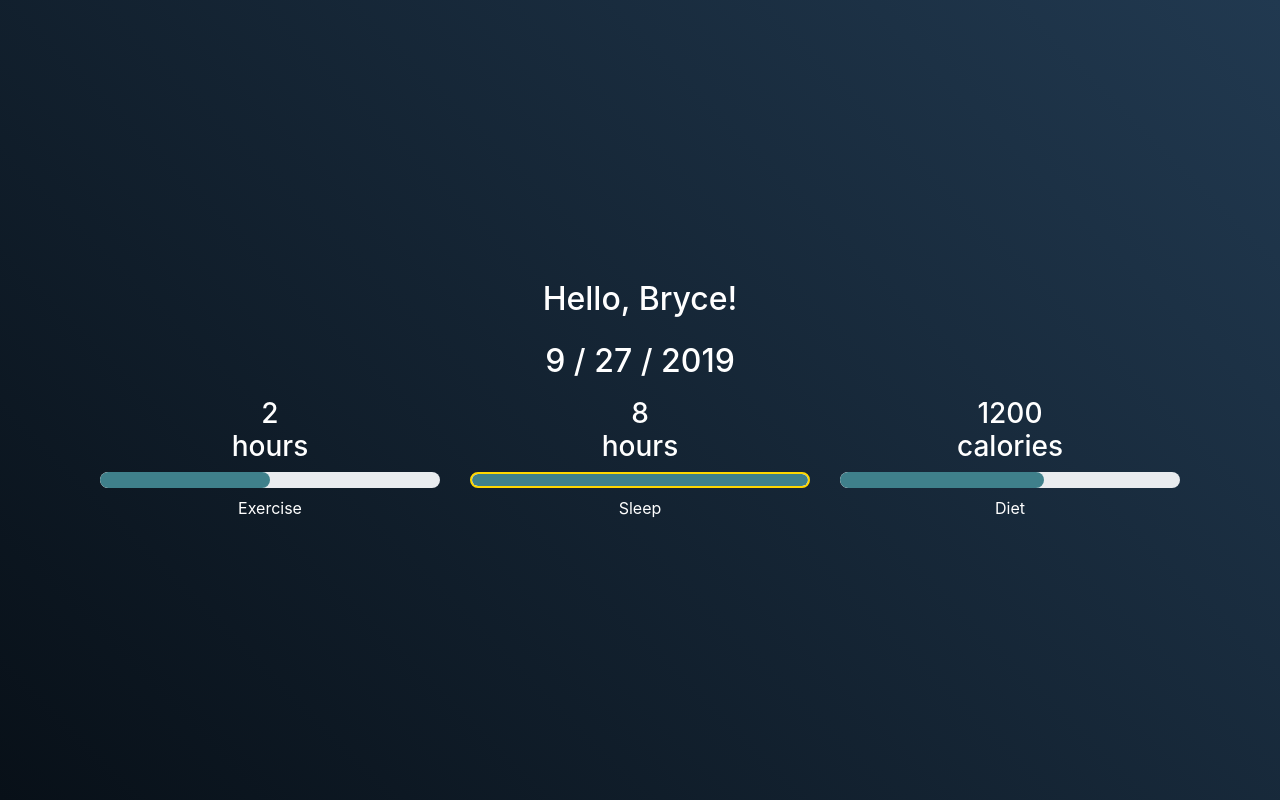
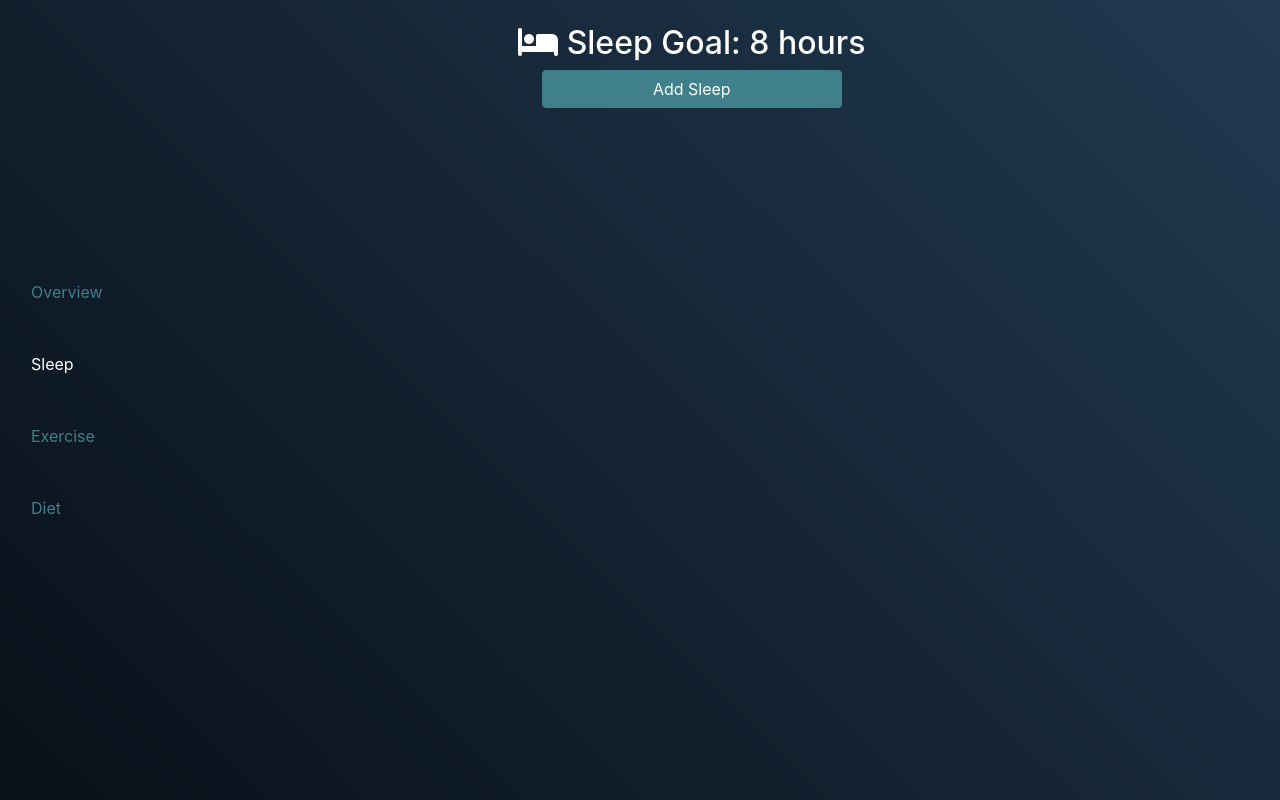
Before and after one commit to morrisbc/daze, a React (Create React App) app: page /dashboard/sleep in a window 1280 px wide. Built offline with nearby package versions, Linux system fonts and the light colour scheme; no server answers.

Commit message:
Added Dashboard sub components folder. Starting work on sleep sub component

```diff
--- a/src/App.css
+++ b/src/App.css
@@ -10,6 +10,10 @@
 }
 
 .dashboard {
+  height: 100vh;
+}
+
+.sidenav {
   height: 100vh;
 }
 
@@ -71,3 +75,9 @@
 .selected:hover {
   color: #3f808b;
 }
+
+.btn-main {
+  background-color: #3f808b;
+  border-color: #3f808b;
+  color: white;
+}
--- a/src/App.js
+++ b/src/App.js
@@ -4,7 +4,7 @@ import Home from "./components/pages/Home";
 import Login from "./components/pages/Login";
 import Forgot from "./components/pages/Forgot";
 import Signup from "./components/pages/Signup";
-import Dashboard from "./components/pages/Dashboard";
+import Dashboard from "./components/pages/dashboard/Dashboard";
 import { BrowserRouter as Router, Switch, Route } from "react-router-dom";
 import "./App.css";
 
--- a/src/components/AuthForm.js
+++ b/src/components/AuthForm.js
@@ -21,13 +21,9 @@ const AuthForm = ({ onSubmit, submitText }) => {
         />
       </div>
       <input
-        className="btn btn-block mb-3 text-white"
+        className="btn btn-block btn-main mb-3"
         type="submit"
         value={submitText}
-        style={{
-          backgroundColor: "#3f808b",
-          borderColor: "#3f808b"
-        }}
       />
     </form>
   );
--- /dev/null
+++ b/src/components/SideNav.js
@@ -0,0 +1,42 @@
+import React from "react";
+import { NavLink } from "react-router-dom";
+
+const Sidenav = () => {
+  return (
+    <aside className="sidenav d-flex flex-column justify-content-center align-items-center">
+      <nav>
+        <NavLink
+          className="nav-link py-4"
+          to="/dashboard"
+          exact
+          activeClassName="selected"
+        >
+          Overview
+        </NavLink>
+        <NavLink
+          className="nav-link py-4"
+          to="/dashboard/sleep"
+          activeClassName="selected"
+        >
+          Sleep
+        </NavLink>
+        <NavLink
+          className="nav-link py-4"
+          to="/dashboard/exercise"
+          activeClassName="selected"
+        >
+          Exercise
+        </NavLink>
+        <NavLink
+          className="nav-link py-4"
+          to="/dashboard/diet"
+          activeClassName="selected"
+        >
+          Diet
+        </NavLink>
+      </nav>
+    </aside>
+  );
+};
+
+export default Sidenav;
--- /dev/null
+++ b/src/components/pages/dashboard/Dashboard.js
@@ -0,0 +1,25 @@
+import React from "react";
+import { Switch, Route } from "react-router-dom";
+import SideNav from "../../SideNav";
+import Overview from "./Overview";
+import Sleep from "./Sleep";
+
+const Dashboard = () => {
+  return (
+    <div className="dashboard container-fluid d-flex">
+      <SideNav />
+      <main className="container">
+        <Switch>
+          <Route exact path="/dashboard">
+            <Overview />
+          </Route>
+          <Route path="/dashboard/sleep">
+            <Sleep sleepGoal={8} />
+          </Route>
+        </Switch>
+      </main>
+    </div>
+  );
+};
+
+export default Dashboard;
--- a/src/components/pages/Dashboard.js
+++ b/src/components/pages/dashboard/Overview.js
@@ -1,14 +1,14 @@
 import React from "react";
-import Greeting from "../Greeting";
-import Dashbar from "../Dashbar";
+import Greeting from "../../Greeting";
+import Dashbar from "../../Dashbar";
 
-const Dashboard = () => {
+const Overview = () => {
   const date = new Date();
   const today = `${date.getMonth() +
     1} / ${date.getDate()} / ${date.getFullYear()}`;
 
   return (
-    <div className="dashboard container d-flex flex-column justify-content-center align-items-center">
+    <div className="h-100 d-flex flex-column justify-content-center text-center">
       <Greeting firstName="Bryce" />
       <h2 className="text-white">{today}</h2>
       <div className="d-flex flex-column flex-md-row w-100">
@@ -25,4 +25,4 @@ const Dashboard = () => {
   );
 };
 
-export default Dashboard;
+export default Overview;
--- /dev/null
+++ b/src/components/pages/dashboard/Sleep.js
@@ -0,0 +1,23 @@
+import React from "react";
+import PropTypes from "prop-types";
+
+const Sleep = ({ sleepGoal }) => {
+  return (
+    <div className="h-100 d-flex flex-column">
+      <div className="text-white text-center mt-4">
+        <h2>
+          <i className="fas fa-bed"></i> Sleep Goal: {sleepGoal} hours
+        </h2>
+      </div>
+      <button className="btn btn-main mx-auto" style={{ width: "300px" }}>
+        Add Sleep
+      </button>
+    </div>
+  );
+};
+
+Sleep.propTypes = {
+  sleepGoal: PropTypes.number.isRequired
+};
+
+export default Sleep;
```
